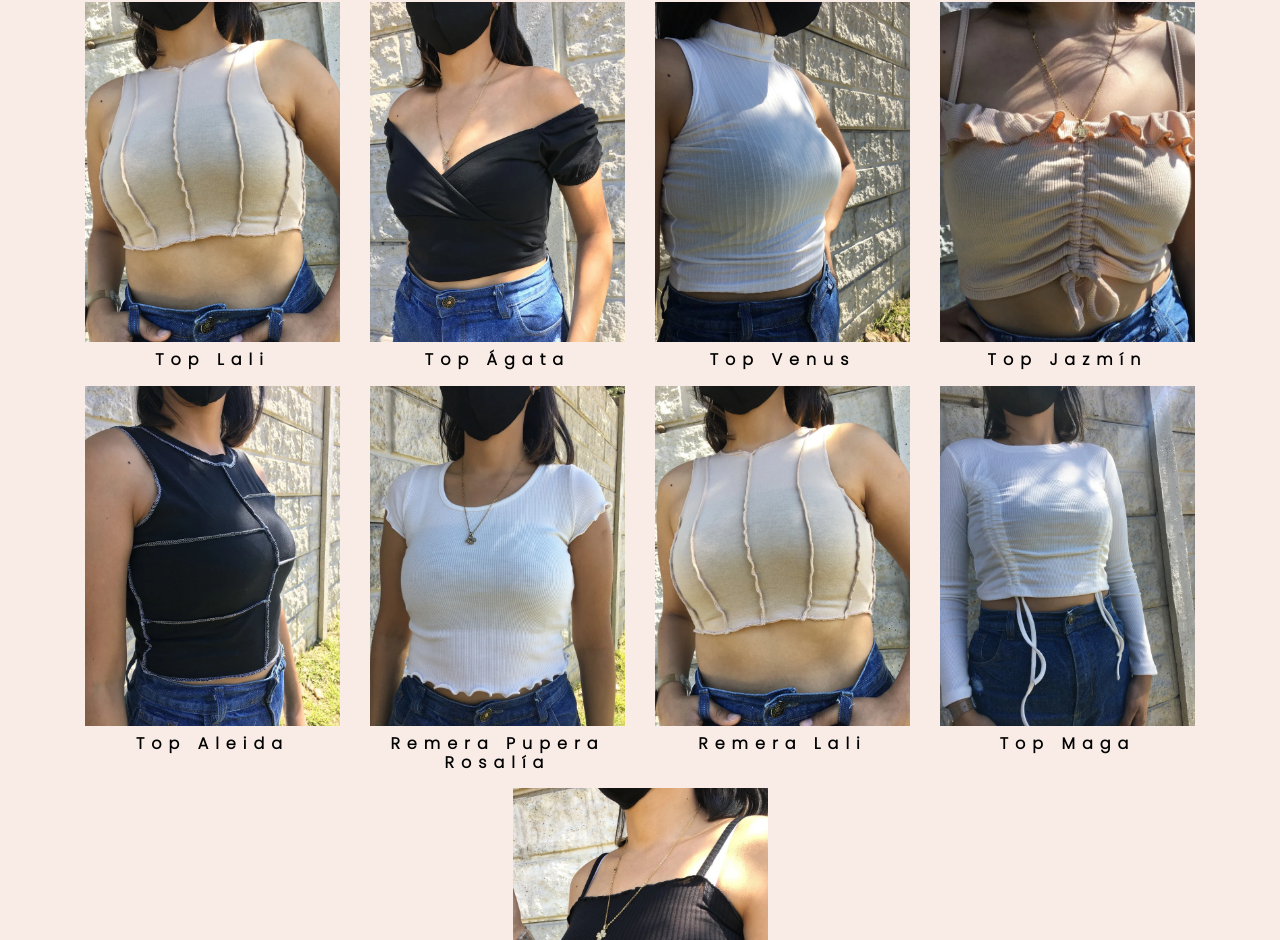
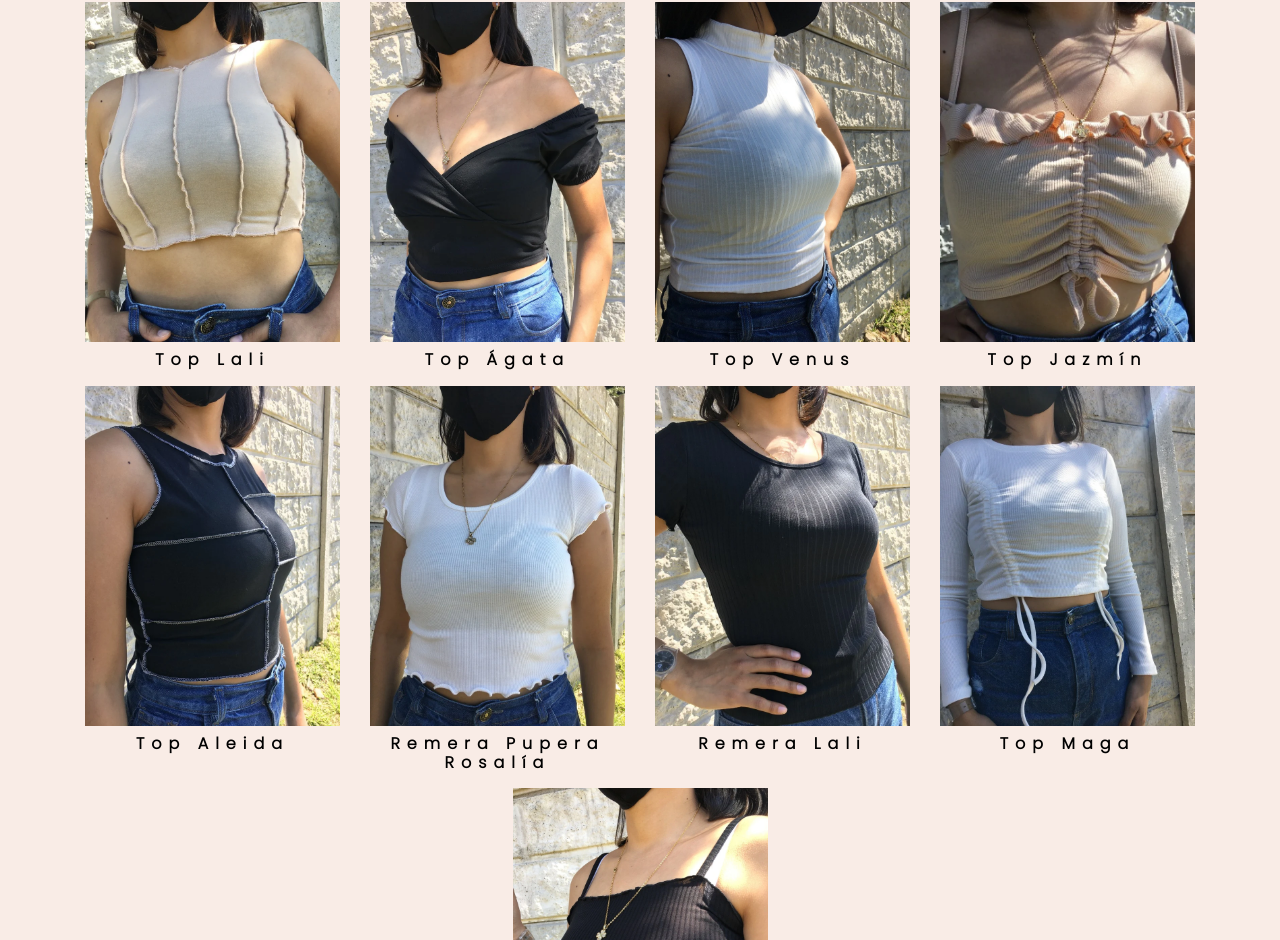
Before and after one commit to gabolope/pr-vanadia, a plain HTML site: page todosProductos.html in a window 1280 px wide. Shown: the part 160-1100 px from the top of the page. Drawn offline with Linux system fonts and the light colour scheme.

Commit message:
fix errors

```diff
--- a/todosProductos.html
+++ b/todosProductos.html
@@ -147,8 +147,8 @@
             <div class="col-8 mx-auto col-md-4 col-lg-3">
                 <a href="productos/remeraLali.html" target="_blank">
                     <picture>
-                        <source srcset="media/productos/topLali/topLali_1.webp">
-                        <img src="media/productos/topLali/topLali_1.jpg"
+                        <source srcset="media/productos/remeraLali/remeraLali_1.webp">
+                        <img src="media/productos/remeraLali/remeraLali_1.jpg"
                             class="img-fluid" alt="Top Lali">
                     </picture>
                 </a>
```
Also changed, not shown: pantalones.html (+1 -1 lines).
